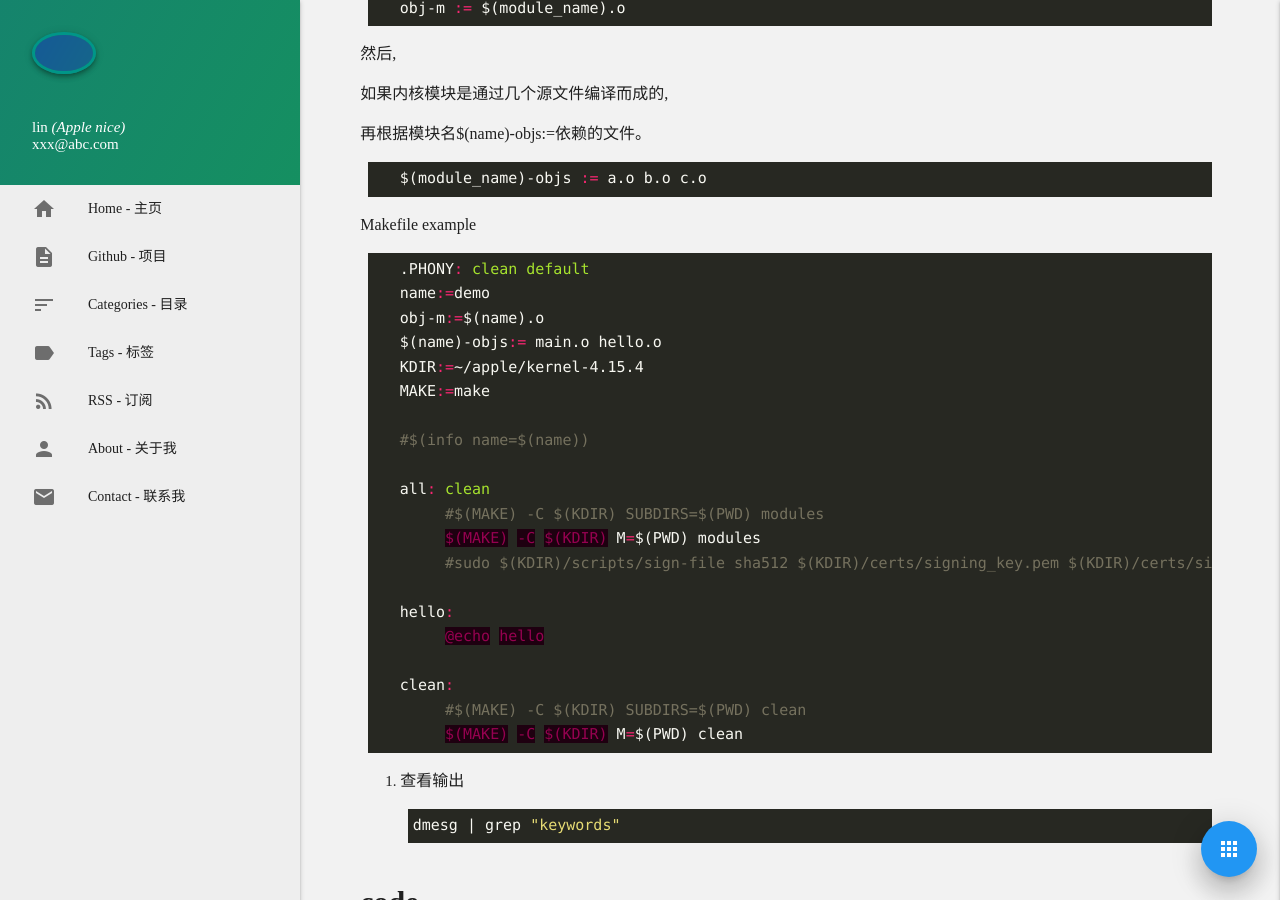
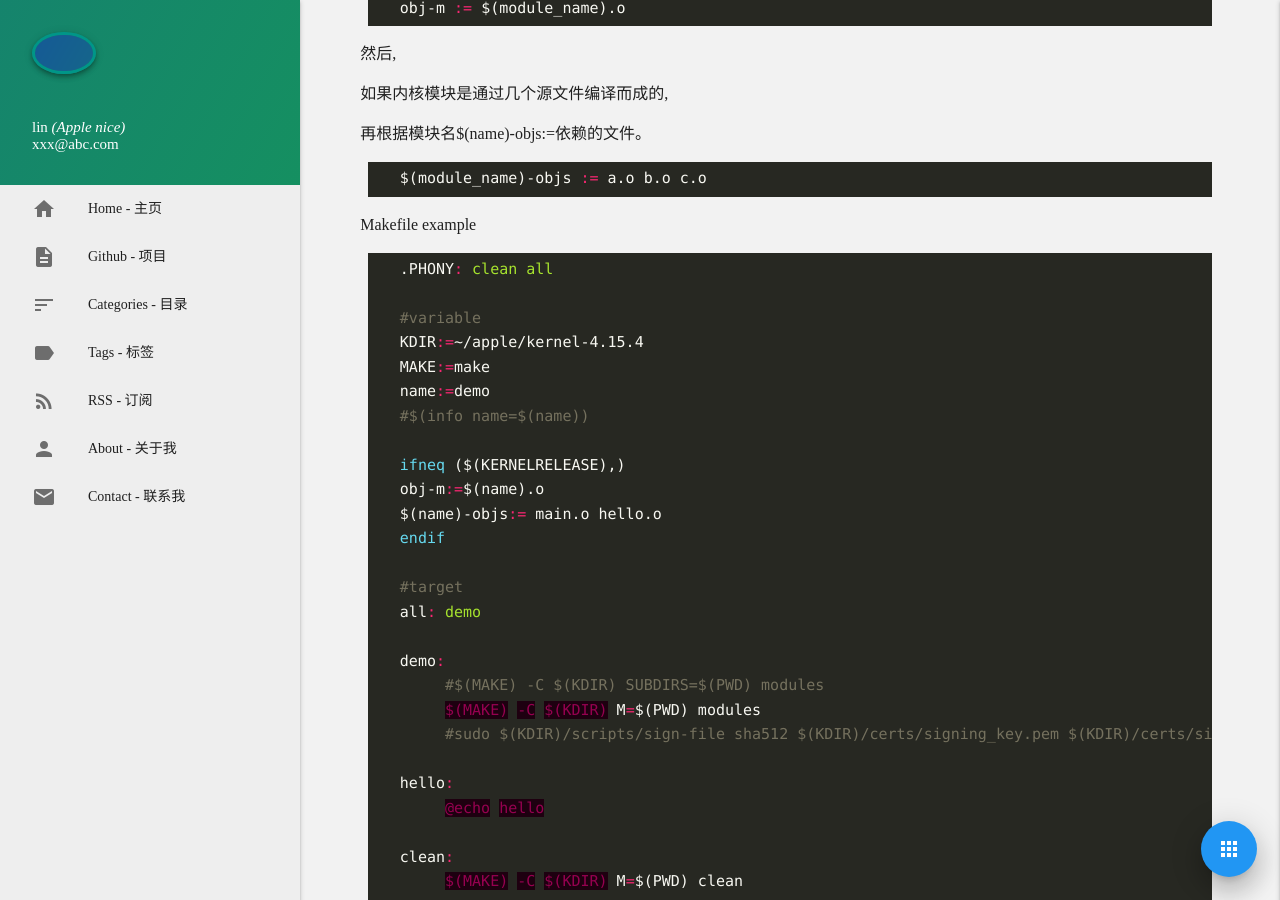
Before and after one commit to AppleLin8/AppleLin8.github.io, a Jekyll site: the page built from _posts/2020-12-15-linux-ko.md, in a window 1280 px wide and 900 px high, scrolled down 1128 px. Built offline with Jekyll 4.4.1, drawn with Linux system fonts in a browser that asks for light colours; comment, search, counter and statistics services are not loaded.

Commit message:
ko makefile

````diff
--- a/_posts/2020-12-15-linux-ko.md
+++ b/_posts/2020-12-15-linux-ko.md
@@ -61,16 +61,23 @@ note:
    Makefile example
 
    ```makefile
-   .PHONY: clean default
+   .PHONY: clean all
+
+   #variable
+   KDIR:=~/apple/kernel-4.15.4
+   MAKE:=make
    name:=demo
+   #$(info name=$(name))
+
+   ifneq ($(KERNELRELEASE),)
    obj-m:=$(name).o
    $(name)-objs:= main.o hello.o
-   KDIR:=~/apple/kernel-4.15.4
-   MAKE:=make
+   endif
 
-   #$(info name=$(name))
+   #target
+   all: demo
 
-   all: clean
+   demo:
    	#$(MAKE) -C $(KDIR) SUBDIRS=$(PWD) modules
    	$(MAKE) -C $(KDIR) M=$(PWD) modules
    	#sudo $(KDIR)/scripts/sign-file sha512 $(KDIR)/certs/signing_key.pem $(KDIR)/certs/signing_key.x509 $(name).ko
@@ -79,7 +86,6 @@ note:
    	@echo hello
 
    clean:
-   	#$(MAKE) -C $(KDIR) SUBDIRS=$(PWD) clean
    	$(MAKE) -C $(KDIR) M=$(PWD) clean
    ```
 
````
